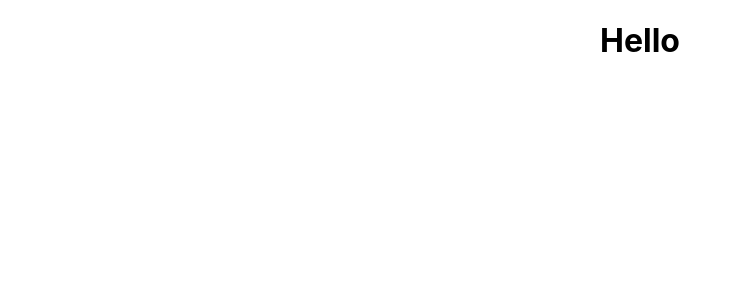
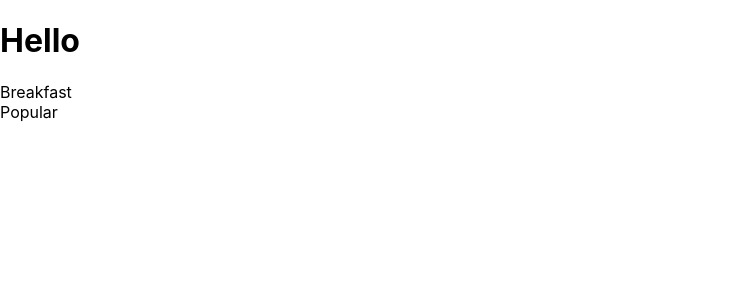
Before and after one commit to nemisholaye/chopbelleful, a React (Create React App) app: page / in a window 1280 px wide. Shown: the top 300 px of the page, without its empty margins (0-741 px from the left). Built offline with nearby package versions, Linux system fonts and the light colour scheme.

Commit message:
first commit

```diff
--- a/src/App.css
+++ /dev/null
@@ -1,38 +0,0 @@
-.App {
-  text-align: center;
-}
-
-.App-logo {
-  height: 40vmin;
-  pointer-events: none;
-}
-
-@media (prefers-reduced-motion: no-preference) {
-  .App-logo {
-    animation: App-logo-spin infinite 20s linear;
-  }
-}
-
-.App-header {
-  background-color: #282c34;
-  min-height: 100vh;
-  display: flex;
-  flex-direction: column;
-  align-items: center;
-  justify-content: center;
-  font-size: calc(10px + 2vmin);
-  color: white;
-}
-
-.App-link {
-  color: #61dafb;
-}
-
-@keyframes App-logo-spin {
-  from {
-    transform: rotate(0deg);
-  }
-  to {
-    transform: rotate(360deg);
-  }
-}
--- a/src/App.js
+++ b/src/App.js
@@ -1,10 +1,9 @@
-import './App.css';
-
+import Home from './pages/Home';
 function App() {
   return (
     <div className="App">
-
      <h1>Hello</h1>
+     <Home/>
     </div>
   );
 }
--- /dev/null
+++ b/src/components/Breakfast.jsx
@@ -0,0 +1,11 @@
+import React from 'react'
+
+function Breakfast() {
+  return (
+    <div>
+      Breakfast
+    </div>
+  )
+}
+
+export default Breakfast
--- a/src/components/Popular.jsx
+++ b/src/components/Popular.jsx
@@ -1,9 +1,7 @@
-import React from 'react'
-
 function Popular() {
   return (
     <div>
-
+      Popular
     </div>
   )
 }
--- a/src/pages/Home.jsx
+++ b/src/pages/Home.jsx
@@ -0,0 +1,15 @@
+import Breakfast from "../components/Breakfast";
+import Popular from "../components/Popular";
+
+import React from 'react'
+
+function Home() {
+  return (
+    <div>
+      <Breakfast/>
+      <Popular/>
+    </div>
+  )
+}
+
+export default Home;
```
